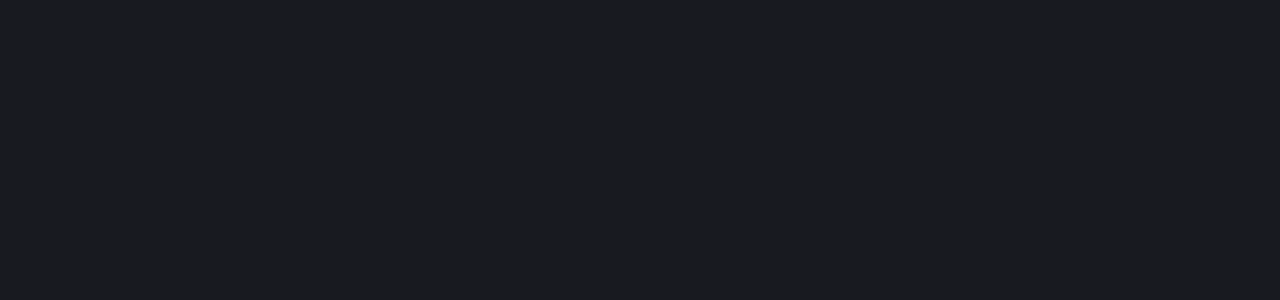
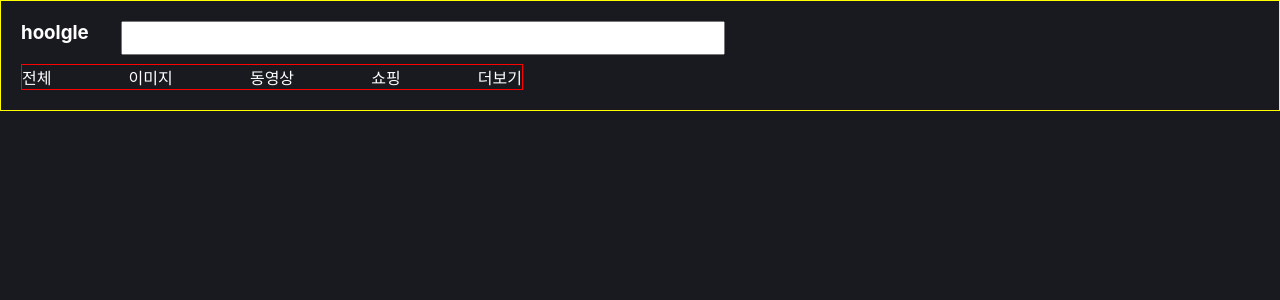
Before and after one commit to Yuhwanhee/hoogle, a React (Create React App) app: page /search in a window 1280 px wide. Before the commit this address had no page. Shown: the top 300 px of the page. Built offline with nearby package versions, Linux system fonts and the light colour scheme.

Commit message:
0208PM1014

```diff
--- a/src/App.css
+++ b/src/App.css
@@ -66,3 +66,8 @@
 .info-o:hover {
   color: black;
 }
+
+
+.p-color {
+  background-color: rgba(40,42,44) ;
+}
--- a/src/App.js
+++ b/src/App.js
@@ -8,6 +8,8 @@ import Test from './pages/Test';
 import Information from './pages/Information';
 import Navbar from './components/Navbar';
 import HoogleOnKorea from './pages/HoogleOnKorea';
+import Search from './pages/Search';
+import SearchNavbar from './components/SearchNavbar';
 
 
 function App() {
@@ -22,6 +24,7 @@ function App() {
         <Route path='/information' element={<Information />} />
         <Route path='/navbar' element={<Navbar />} />
         <Route path='/hoogleonkorea' element={<HoogleOnKorea />} />
+        <Route path='/search' element={<Search />} />
       </Routes>
     </div>
   );
--- /dev/null
+++ b/src/components/SearchNavbar.js
@@ -0,0 +1,41 @@
+import React, { useState } from 'react'
+import { useSearchParams } from 'react-router-dom'
+
+const SearchNavbar = () => {
+
+    const [searchParams] = useSearchParams()
+    const query_q = searchParams.get('q')
+    const [search, setSearch] = useState(query_q)
+    const [more,setMore] = useState(false)
+
+
+    const test  = () => {
+      if(setMore(true)){
+        alert('성공')
+      }
+    }
+
+
+
+    return (
+        <div className='f-white' style={{ display: 'flex', border: '1px solid yellow' , height:'auto', padding:'20px'}}>
+        <div style={{display:'flex', flexDirection:'column'}}>
+        <h3 style={{color:'white', marginRight:'20px', }} onClick={() => window.location.href = '/'}>hoolgle </h3>
+            <div style={{display:'flex', marginTop:'20px', border:'1px solid red', width:'500px', justifyContent:'space-between'}}>
+            <p>전체</p>
+            <p>이미지</p>
+            <p>동영상</p>
+            <p>쇼핑</p>
+            <div onClick={()=>setMore(true)} style={{cursor:'pointer'}}>더보기</div>
+        </div>
+        </div>
+            <input type='text' style={{ width: '600px', height: '30px', display:'flex' ,position:'absolute', marginLeft:'100px'}} value={search} defaultValue={search} onChange={(e) => setSearch(e.target.value)} />
+
+
+
+        </div>
+
+    )
+}
+
+export default SearchNavbar
--- a/src/pages/Home.js
+++ b/src/pages/Home.js
@@ -1,4 +1,4 @@
-import React, { useEffect, useState } from 'react'
+import React, { useEffect, useRef, useState } from 'react'
 import { useNavigate } from 'react-router-dom'
 import ProfileImg from '../components/ProfileImg'
 import { jwtDecode } from 'jwt-decode'
@@ -8,14 +8,21 @@ const Home = () => {
    const img = [{ name: '유튜브', link: 'http://youtube.com', extarnal: true },
    { name: '로그인', path: 'logIn', extarnal: false },
    {
-    name: 'test' , path:'test', extarnal:false}, {}, {}]
+      name: 'test', path: 'test', extarnal: false
+   }, {}, {}]
 
 
    const navigate = useNavigate()
 
+   const viewRef = useRef(null)
+
    const [isProfile, setIsProfile] = useState(false)
    const [isLogin, setIsLogin] = useState(false)
    const [token, setToken] = useState({})
+   const [isView, setIsView] = useState(false)
+   const [search, setSearch] = useState("")
+
+
 
    useEffect(() => {
       if (!localStorage.getItem('token')) {
@@ -26,14 +33,36 @@ const Home = () => {
       }
    }, [])
 
+
+
+   useEffect(() => {
+      const handleClickOut = (event) => {
+         if (viewRef.current && !viewRef.current.contains(event.target)) {
+            setIsView(false)
+         }
+
+      }
+      document.addEventListener('mousedown', handleClickOut)
+      return () => {
+         document.removeEventListener('mousedown', handleClickOut)
+      }
+   }, [])
+
+
+
+
    const handleLogout = () => {
       localStorage.removeItem('token')
       window.location.reload()
    }
 
+
+
    useEffect(() => {
       console.log('token : ', token)
    }, [token])
+
+
 
    const sureLogout = () => {
       const result = window.confirm('정말 로그 아웃 하시겠습니까')
@@ -45,6 +74,9 @@ const Home = () => {
       }
    }
 
+
+
+
    const clickMenu = (item) => {
       if (item.extarnal === true) {
          window.location.href = `${item.link}`
@@ -55,6 +87,21 @@ const Home = () => {
 
 
 
+   const handleKeyDownSearch = (e) => {
+      const key = e.code;
+      switch (key) {
+         case 'Enter':
+            handleSearch();
+            break;
+         default:
+
+      }
+   }
+
+   const handleSearch = () => {
+      window.location.href =` /search?q=${search}`
+   }
+
 
 
 
@@ -63,18 +110,46 @@ const Home = () => {
          <div style={{ width: '100vw', height: '30px', display: 'flex', justifyContent: 'space-between' }}>
 
             <div style={{ color: 'white', width: '120px', justifyContent: 'space-between', display: 'flex', padding: '40px 20px' }}>
-          <div onClick={() => window.location.href = '/information'} style={{cursor:'pointer'}}>구글정보</div>
+               <div onClick={() => window.location.href = '/information'} style={{ cursor: 'pointer' }}>구글정보</div>
                <p3>스토어</p3>
             </div>
 
-        <div style={{ color: 'white', display: 'flex', justifyContent: 'space-between', width: '120px', padding: '40px 20px' }}>
+            <div style={{ color: 'white', display: 'flex', justifyContent: 'space-between', width: '180px', padding: '40px 20px' }}>
                {isLogin ? (
-            <div style={{ display: 'flex', alignItems: 'center' }}>
-              <div onClick={() => sureLogout()} style={{ cursor: 'pointer' }}>
+                  <div style={{ display: 'flex', alignItems: 'center', marginLeft: 'auto' }}>
+                     <div>
+                        <div onClick={() => setIsView(true)} style={{ cursor: 'pointer' }}>
                            <ProfileImg userProfile={token.profile} userName={token.name} />
                         </div>
-              <div style={{ flexDirection: 'column', display: 'flex',  }}>
-                <div className='go-to-menu' style={{ color: 'white', fontSize: '40px', marginLeft: '10px', cursor: 'pointer'}}>
+                        {isView && (
+                           <div className='p-color f-white' ref={viewRef} style={{
+                              width: '300px', height: '310px', position: 'absolute',
+                              top: 78, right: 30, zIndex: 3, borderRadius: '10px'
+                           }}>
+
+                              <div className='center' style={{ flexDirection: 'column', marginTop: '20px' }}>
+                                 <div style={{ marginBottom: '20px' }}>{token.id}@gmail.com</div>
+
+                                 <ProfileImg userProfile={token.profile} userName={token.name} customSize={true} width='100px' height='100px' />
+
+                                 <h3 style={{ marginTop: '20px' }}>안녕하세요 {token.name}님</h3>
+
+                                 <h3 onClick={() => sureLogout()} style={{ color: 'black', marginTop: '70px', cursor: 'pointer' }}>로그아웃</h3>
+
+                              </div>
+                           </div>
+
+
+                        )}
+
+
+                     </div>
+
+
+                     <div style={{ flexDirection: 'column', display: 'flex', }}>
+
+
+                        <div className='go-to-menu' style={{ color: 'white', fontSize: '40px', marginLeft: '10px', cursor: 'pointer' }}>
                            :::
                         </div>
 
@@ -83,18 +158,20 @@ const Home = () => {
                         <div className='go-to-menu-detail' style={{
                            border: '1px solid rgba(0,0,0,0.1)', width: '200px', height: '400px', display: 'flex', flexDirection: 'column',
                            justifyContent: 'space-between', position: 'absolute', padding: '10px', right: '30px', top: '70px',
-                  backgroundColor: 'white',zIndex:10
+                           backgroundColor: 'white', zIndex: 10
                         }}>
 
 
-                  <div  style={{ display: 'grid', gridTemplateColumns: 'repeat(3, 1fr)',justifyItems:'center' }}>
+                           <div style={{ display: 'grid', gridTemplateColumns: 'repeat(3, 1fr)', justifyItems: 'center' }}>
 
 
                               {img.map((item, index) => (
                                  <div key={index} className="menu-click center" style={{
-                         width: '60px', height: '60px',cursor:'pointer',
+                                    width: '60px', height: '60px', cursor: 'pointer',
                                     flexDirection: 'column'
                                  }}
+
+
                                     onClick={() => clickMenu(item)}>
                                     {/* <img src={logo} style={{ width: '30px' }} /> */}
                                     <img src={`${process.env.PUBLIC_URL}/logo192.png`} style={{ width: '30px', marginTop: !item.name && '-21px' }} />
@@ -115,11 +192,13 @@ const Home = () => {
                      <p3>구</p3>
                      <p3>글</p3>
                      <p3>회원가입</p3>
-              <p3 style={{ cursor: 'pointer' }} onClick={() => setIsProfile(true)}>보</p3>
-              {isProfile && (
+                     <p3 style={{ cursor: 'pointer' }} onClick={() => window.location.href = '/logIn'}>로그인</p3>
+                     {/* {isProfile && (
                         isLogin ? (
 
                            <div style={{ display: 'flex' }}>
+
+
                               <div style={{
                                  width: '500px', height: '200px', backgroundColor: 'white', position: 'absolute', margin: '30px', right: '-10px',
                                  zIndex: 10, background: 'rgba(60,64,67,1)'
@@ -130,8 +209,14 @@ const Home = () => {
                                  }}>
                                  </div>
 
+
+
                                  <p style={{ color: '#c4c7c5', fontSize: '26px', cursor: 'pointer' }} onClick={() => setIsProfile(false)}>X</p>
+
+
                               </div>
+
+
                               <h1>hello</h1>
                            </div>
                         ) : (
@@ -139,16 +224,22 @@ const Home = () => {
                               width: '500px', height: '200px', backgroundColor: 'white', position: 'absolute', margin: '30px', right: '-10px',
                               zIndex: 10, background: 'rgba(60,64,67,1)'
                            }}>
+
+
                               <div className='center home-x' style={{
                                  width: '40px', height: '40px', borderRadius: '20px', marginLeft: 'auto',
                               }}>
+
+
                                  <p style={{ color: '#c4c7c5', fontSize: '26px', cursor: 'pointer' }} onClick={() => setIsProfile(false)}>X</p>
                               </div>
+
+
                               <h1 style={{ cursor: 'pointer' }} onClick={() => window.location.href = '/logIn'}>로그인페이지로</h1>
                            </div>
                         )
 
-              )}
+                     )} */}
                   </>
                )}
 
@@ -181,10 +272,10 @@ const Home = () => {
                   }} />
 
 
-            <textarea style={{
+                  <input type='text' style={{
                      width: '800px', borderRadius: '5px', height: '30px', resize: 'none'
                      , padding: '10px 60px', fontSize: '24px'
-            }} />
+                  }} value={search} defaultValue={search} onChange={(e) => setSearch(e.target.value)} onKeyDown={handleKeyDownSearch} />
 
 
 
--- /dev/null
+++ b/src/pages/Search.js
@@ -0,0 +1,24 @@
+import React, { useEffect, useState } from 'react'
+import { useSearchParams } from 'react-router-dom'
+import SearchNavbar from '../components/SearchNavbar'
+
+const Search = () => {
+
+    const [searchParams] = useSearchParams()
+    const query_q = searchParams.get('q')
+    const [search, setSearch] = useState(query_q)
+
+
+
+
+    return (
+        <div>
+            <SearchNavbar />
+
+
+        </div>
+
+    )
+}
+
+export default Search
--- a/src/pages/Test.js
+++ b/src/pages/Test.js
@@ -39,7 +39,7 @@ const Test = () => {
    const handleSubmit = async () => {
       try {
          const formData = new FormData()
-         formData.append('userId', token.id)
+         formData.append('userId', token.userId)
          formData.append('img', img[0])
 
 
```
Also changed, not shown: server.js (+9 -5 lines), src/components/Setting.js (added, +16 -0 lines), 3 other files (tests, documents, lock files or other folders). Lines whose indentation alone changed are shown as unchanged.
